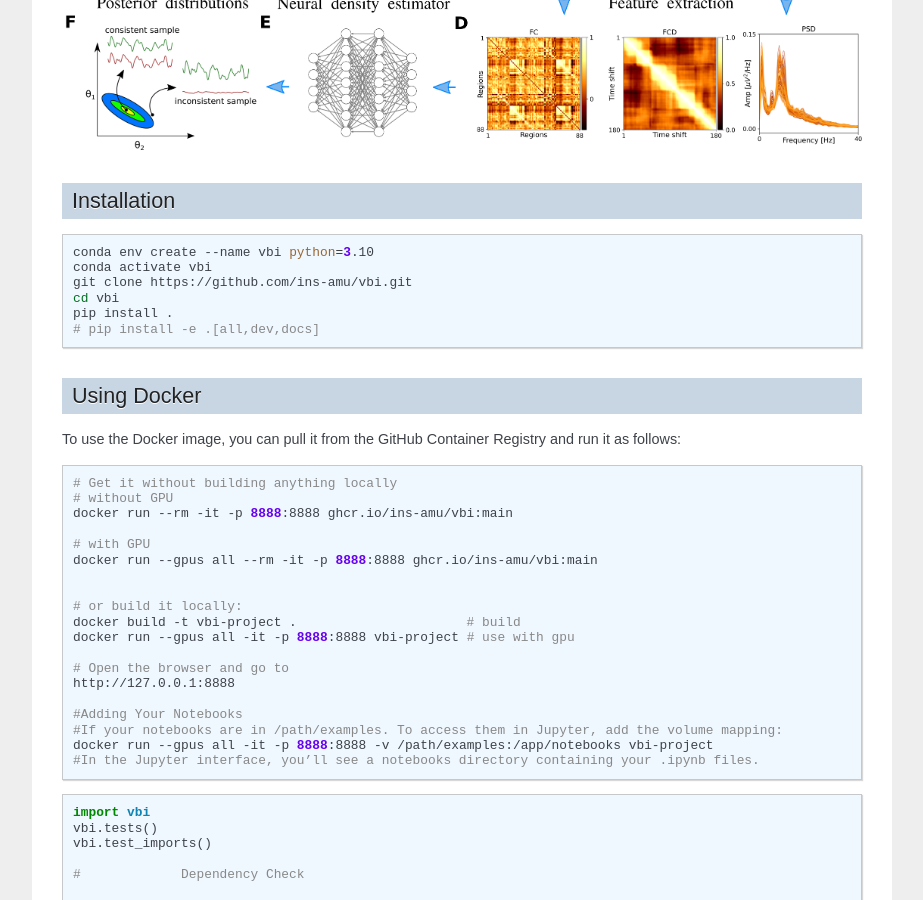
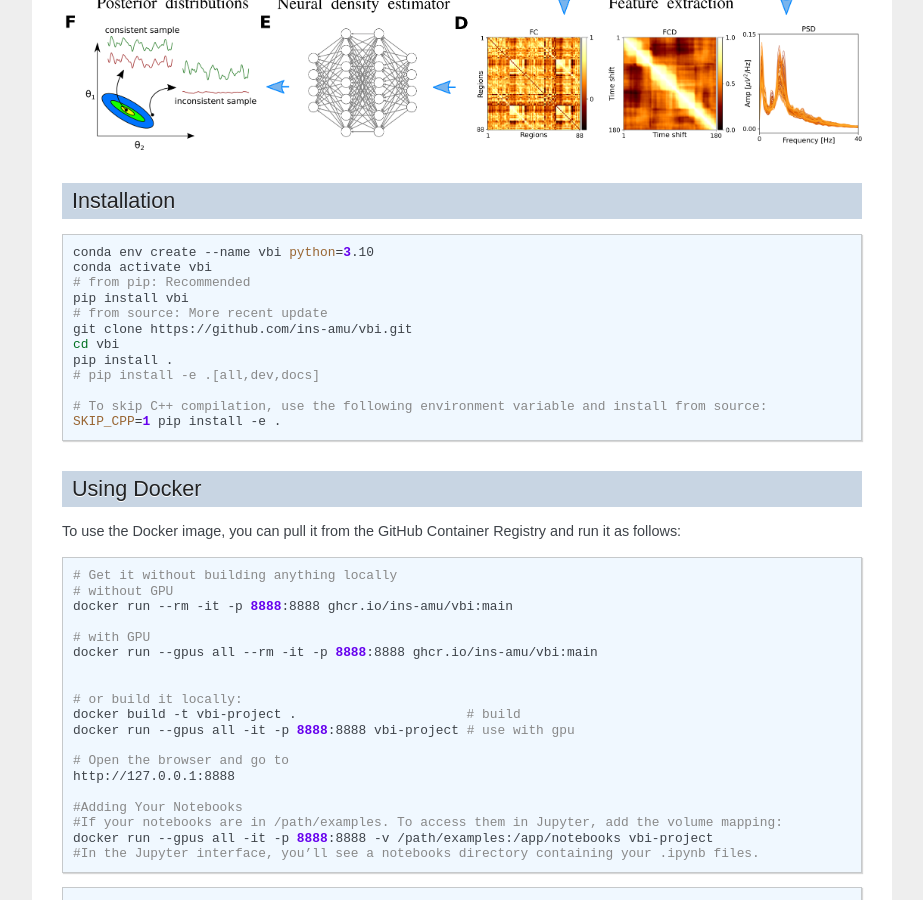
Before and after one commit to ins-amu/vbi, a Sphinx documentation site: the page built from docs/index.rst, in a window 1280 px wide and 900 px high, scrolled down 652 px. Shown: the whole window, without its empty margins (198-1121 px from the left). Built offline with Sphinx 7.4.7, drawn with Linux system fonts in a browser that asks for light colours; pages that are not in the unit, such as notebooks, are missing from menus; the version number is read from the project's files by our own code.

Commit message:
docs: Update installation instructions to include SKIP_CPP environment variable for skipping C++ compilation

```diff
--- a/docs/index.rst
+++ b/docs/index.rst
@@ -32,10 +32,16 @@ Installation
 
     conda env create --name vbi python=3.10
     conda activate vbi
+    # from pip: Recommended
+    pip install vbi
+    # from source: More recent update
     git clone https://github.com/ins-amu/vbi.git
     cd vbi
     pip install .
     # pip install -e .[all,dev,docs]
+
+    # To skip C++ compilation, use the following environment variable and install from source:
+    SKIP_CPP=1 pip install -e .
 
 Using Docker
 ============
```
Also changed, not shown: README.md (+1 -1 lines).
